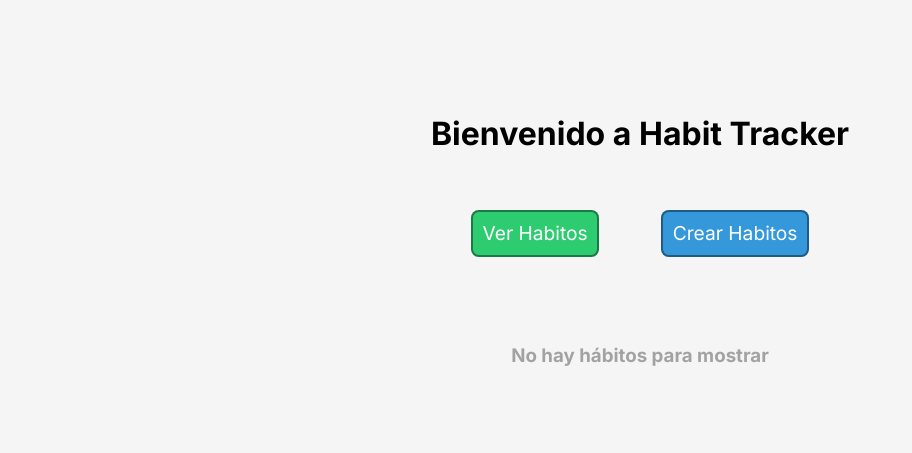
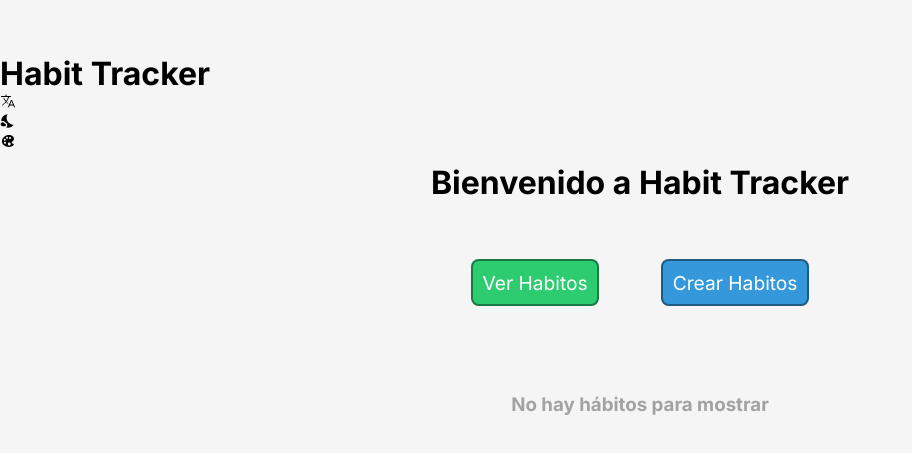
Before and after one commit to Andre-tz/Habit-Tracker, a React (Vite) app: page / in a window 1280 px wide. Shown: the part 155-608 px from the top of the page, without its empty margins (0-912 px from the left). Built offline with nearby package versions, Linux system fonts and the light colour scheme.

Commit message:
Se creo un nuevo componente Home, tambien usamos Outlet y tambien instalamos una nueva libreria ( tooltip ).

```diff
--- a/package.json
+++ b/package.json
@@ -13,7 +13,9 @@
     "framer-motion": "^12.5.0",
     "react": "^19.0.0",
     "react-dom": "^19.0.0",
+    "react-icons": "^5.5.0",
     "react-router-dom": "^7.1.5",
+    "react-tooltip": "^5.28.0",
     "sonner": "^2.0.1"
   },
   "devDependencies": {
--- a/src/App.jsx
+++ b/src/App.jsx
@@ -1,72 +1,18 @@
-import { useContext } from "react"
-import { NavLink } from "react-router-dom"
-import { HabitContext } from "./context/HabitContext";
-import HabitDay from "./components/HabitDay";
-import HabitCheck from "./components/habit-info/HabitCheck";
-import "./styles/App.css"
-import upperCase from "./helper/upperCase";
-import PageAnimation from "./components/animation/PageAnimation"
+import Header from "./components/Header"
+import { Outlet } from "react-router-dom";
+import PageAnimation from "./components/animation/PageAnimation";
 
-function App() {
+const App = ( ) =>{
 
-	const { habits } = useContext( HabitContext )
+    return (
+        <>
+            <Header />
+            <PageAnimation>
+                <Outlet />
+            </PageAnimation>
+        </>
 
-	//Esta funcion se encargar de dividir todos los habitos por dia
-	const splitHabits = ( day, habitsInfo ) =>{
-		return (
-			habitsInfo
-				//usé filter para separar los habitos que compartan el mismo dia
-				.filter( habit => habit.days.includes( day ) )
-
-				//con map creo los componentes que muestran la informacion de esos habitos separados
-				.map( habito => (
-				<HabitCheck
-				key={ habito.id }
-				name={ upperCase( habito.name ) }
-				/>
-			) )
-		)
-	};
-
-
-
-	//este array contiene los dias de la semana que despues usaremos con map
-	const daysWeek = [ "Lunes", "Martes", "Miércoles", "Jueves", "Viernes", "Sábado", "Domingo" ];
-
-  return (
-	<PageAnimation>
-		<div id="main-container">
-
-			<h1 className="title">Bienvenido a Habit Tracker</h1>
-			<ul className="menu">
-				<NavLink to= "/habit-list"><button className="button-main create">Ver Habitos</button></NavLink>
-				<NavLink to = "/habit-form"><button className="button-main view">Crear Habitos</button></NavLink>
-			</ul>
-
-			</div>
-
-			<section className="daily-habits">
-
-				{ habits.length == 0?
-
-					<h3 className="message"> No hay hábitos para mostrar</h3> :
-
-					daysWeek
-						.filter(dia => splitHabits(dia, habits).length > 0)
-						.map( dia => (
-							<HabitDay
-								key={ dia }
-								day={ dia }
-								habits = { splitHabits ( dia, habits )}
-							/>
-					))
-				}
-
-			</section>
-
-	</PageAnimation>
-
-  )
+    )
 }
 
-export default App
+export default App;
--- a/src/components/HabitForm.jsx
+++ b/src/components/HabitForm.jsx
@@ -1,4 +1,4 @@
-import { useContext, useEffect, useState } from "react";
+import { useContext, useState } from "react";
 import { HabitContext } from "../context/HabitContext.jsx"
 import "../styles/HabitForm.css"
 import { toast } from "sonner";
--- a/src/components/HabitList.jsx
+++ b/src/components/HabitList.jsx
@@ -45,7 +45,7 @@ const HabitList = ( ) => {
 
                         habits.length > 0 ? (
 
-                        habits.map( ({ id, name, days, status, note } ) =>(
+                        habits.map( ({ id, name, days, status, note } , index ) =>(
                             <HabitItem
                                 key={ id }
                                 id= { id }
@@ -60,7 +60,8 @@ const HabitList = ( ) => {
                                 //clase dinamica ingresada para que el usuario se de cuenta de el habito que esta buscando
                                 dynamicClass={
                                     upperCase( name ) === selectedHabit? "highlight" : ""
-                                } />
+                                }
+                                index={ index } />
                     )))
                     : <p className='message'> No hay hábitos para cargar </p>
                     }
--- /dev/null
+++ b/src/components/Header.jsx
@@ -0,0 +1,44 @@
+import { IoLanguageOutline } from "react-icons/io5";
+import { MdNightsStay } from "react-icons/md";
+import { IoIosColorPalette } from "react-icons/io";
+import { Tooltip } from "react-tooltip";
+
+const Header = ( ) =>{
+
+    const tooltips = [
+        {
+            id: "tooltips-lang",
+            icon: <IoLanguageOutline />,
+            content: "Cambiar idioma"
+        },
+        {
+            id: "tooltips-night",
+            icon: <MdNightsStay />,
+            content: "Cambiar a oscuro"
+        },
+        {
+            id: "tooltips-theme",
+            icon: <IoIosColorPalette />,
+            content: "Cambiar tema"
+        }
+    ]
+    return (
+        <header id="header">
+            <h1 id="name-app"> Habit Tracker</h1>
+
+            <ul id="user-options">
+
+                { tooltips.map( ( { id, icon, content } ) =>(
+                    <li key={ id } data-tooltip-id={ id } className="item">
+                        { icon }
+                        <Tooltip id={ id } place="top" content={ content } />
+                    </li>
+                ) ) }
+
+            </ul>
+
+        </header>
+    )
+}
+
+export default Header;
--- /dev/null
+++ b/src/components/Home.jsx
@@ -0,0 +1,70 @@
+import { useContext } from "react"
+import { NavLink } from "react-router-dom"
+import { HabitContext } from "../context/HabitContext";
+import HabitDay from "./HabitDay";
+import HabitCheck from "./habit-info/HabitCheck";
+import "../styles/Home.css"
+import upperCase from "../helper/upperCase";
+
+
+function Home() {
+
+	const { habits } = useContext( HabitContext )
+
+	//Esta funcion se encargar de dividir todos los habitos por dia
+	const splitHabits = ( day, habitsInfo ) =>{
+		return (
+			habitsInfo
+				//usé filter para separar los habitos que compartan el mismo dia
+				.filter( habit => habit.days.includes( day ) )
+
+				//con map creo los componentes que muestran la informacion de esos habitos separados
+				.map( habito => (
+				<HabitCheck
+				key={ habito.id }
+				name={ upperCase( habito.name ) }
+				/>
+			) )
+		)
+	};
+
+
+
+	//este array contiene los dias de la semana que despues usaremos con map
+	const daysWeek = [ "Lunes", "Martes", "Miércoles", "Jueves", "Viernes", "Sábado", "Domingo" ];
+
+  return (
+	<>
+		<div id="main-container">
+
+		<h1 className="title">Bienvenido a Habit Tracker</h1>
+		<ul className="menu">
+			<NavLink to= "/habit-list"><button className="button-main create">Ver Habitos</button></NavLink>
+			<NavLink to = "/habit-form"><button className="button-main view">Crear Habitos</button></NavLink>
+		</ul>
+
+		</div>
+
+		<section className="daily-habits">
+
+			{ habits.length == 0?
+
+				<h3 className="message"> No hay hábitos para mostrar</h3> :
+
+				daysWeek
+					.filter(dia => splitHabits(dia, habits).length > 0)
+					.map( dia => (
+						<HabitDay
+							key={ dia }
+							day={ dia }
+							habits = { splitHabits ( dia, habits )}
+						/>
+				))
+			}
+
+		</section>
+	</>
+  )
+}
+
+export default Home;
--- a/src/components/habit-info/HabitItem.jsx
+++ b/src/components/habit-info/HabitItem.jsx
@@ -1,13 +1,18 @@
 import { useContext } from "react";
 import "../../styles/HabitItem.css"
-import { HabitContext } from "../../context/HabitContext";
+import { HabitContext } from "../../context/HabitContext"
+import { motion } from "framer-motion";
 
-const HabitItem = ( { id, nombre, frecuencia, estado, nota, dynamicClass } ) => {
+const HabitItem = ( { id, nombre, frecuencia, estado, nota, dynamicClass, index } ) => {
 
     const { handleDelete } = useContext( HabitContext );
 
     return (
-        <div className={`${ dynamicClass} habit-card`} >
+        <motion.div className={`${ dynamicClass} habit-card`}
+            initial={{ opacity: 0, y: 20 }}
+            animate={{ opacity: 1, y: 0 }}
+            exit={{ opacity: 0, y: -20 }}
+            transition={{ duration: 0.2, delay: index * 0.1 }}>
 
             <h1 className="habit-title">{nombre}</h1>
 
@@ -31,7 +36,7 @@ const HabitItem = ( { id, nombre, frecuencia, estado, nota, dynamicClass } ) =>
 
             <button onClick={ ( ) => { handleDelete( id ) } } className="delente-habit">Eliminar</button>
 
-        </div>
+        </motion.div>
     )
 }
 
--- a/src/main.jsx
+++ b/src/main.jsx
@@ -1,19 +1,22 @@
 import { createRoot } from 'react-dom/client'
-import App from './App.jsx'
+import Home from './components/Home.jsx'
 import { BrowserRouter, Route, Routes } from 'react-router-dom'
 import HabitForms from './components/HabitForm.jsx'
 import HabitList from './components/HabitList.jsx'
 import { HabitContextProvider } from './context/HabitContext.jsx'
 import "../src/styles/index.css"
+import App from "./App.jsx"
 
 createRoot(document.getElementById('root')).render(
 
 	<HabitContextProvider>
 		<BrowserRouter>
 			<Routes>
-				<Route index element = { <App /> } />
-				<Route path='/habit-list' element = { <HabitList /> } />
-				<Route path='/habit-form' element = { <HabitForms /> } />
+				<Route path='/' element= { <App /> }>
+					<Route index element = { <Home /> } />
+					<Route path='/habit-list' element = { <HabitList /> } />
+					<Route path='/habit-form' element = { <HabitForms /> } />
+				</Route>
 			</Routes>
 		</BrowserRouter>
 	</HabitContextProvider>
--- a/src/styles/HabitItem.css
+++ b/src/styles/HabitItem.css
@@ -11,14 +11,18 @@
     box-shadow: 0 4px 8px rgba(0, 0, 0, 0.1);
     padding: 16px;
     margin: 16px 0;
-    transition: transform 0.3s ease, box-shadow 0.3s ease;
+    transition:
+        transform 0.3s ease, box-shadow 0.3s ease,
+        scale .2s;
 }
 
-.habit-card:hover {
-    transform: translateY(-4px);
-    box-shadow: 0 6px 12px rgba(0, 0, 0, 0.15);
+.habit-card:hover{
+    scale: 1.05;
 }
 
+.habit-card:active{
+    scale: 0.95;
+}
 .habit-title {
     font-size: 20px;
     font-weight: 600;
```
Also changed, not shown: src/styles/Home.css (renamed from src/styles/App.css), 1 other file (tests, documents, lock files or other folders).
